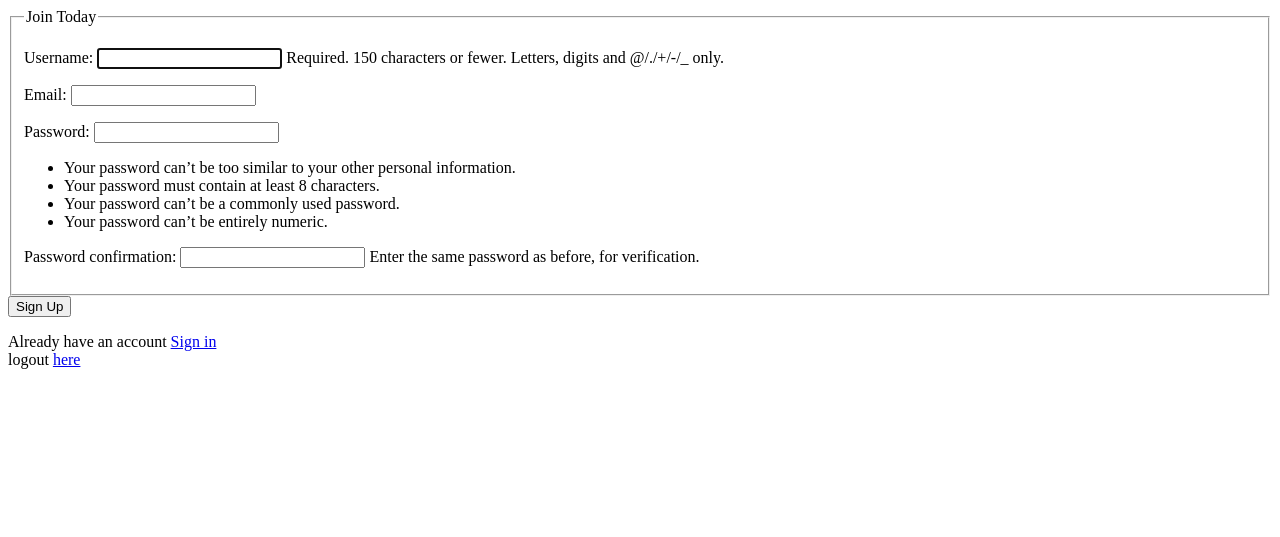
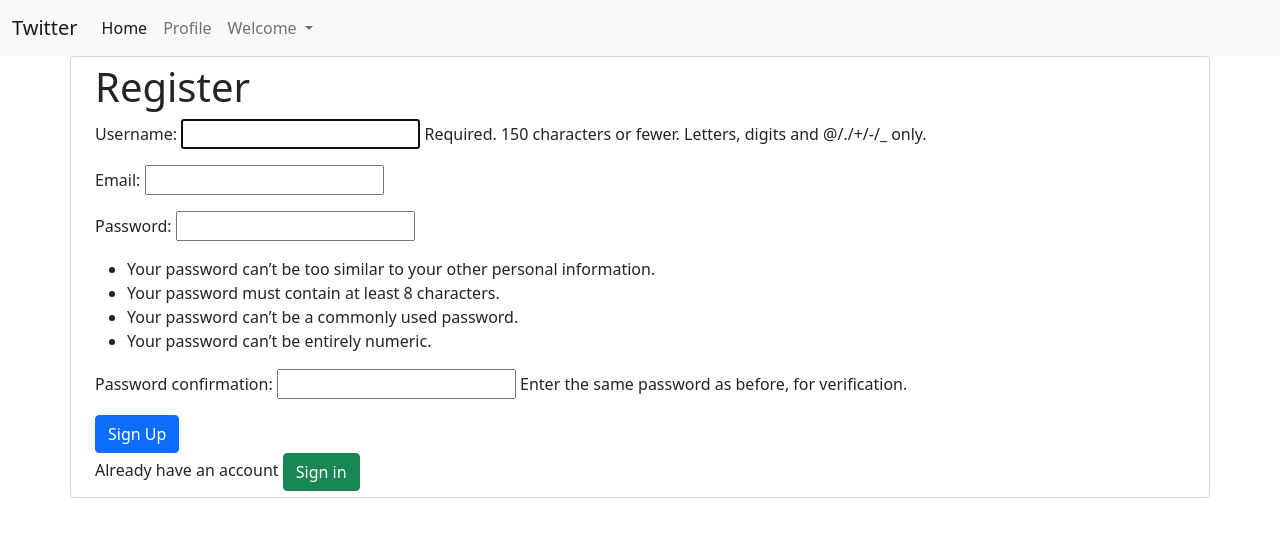
Before and after one commit to Manjeetkapil/Twitter-Clone, a Django app: page /register/ in a window 1280 px wide. Shown: the top 537 px of the page. Run offline with Django 3.2, Linux system fonts and the light colour scheme.

```diff
--- a/authenticate/templates/authenticate/logout.html
+++ b/authenticate/templates/authenticate/logout.html
@@ -1,4 +1,4 @@
-please fuck of
+{% extends "base.html" %} {% block content %}
 <div>
   {% if messages %} {% for message in messages %}
   <div>{{message}}</div>
@@ -9,4 +9,4 @@ please fuck of
   <div>Excuse me brother how are you</div>
   {% endif %}
 </div>
-Login again <a href="{% url 'login'%}">here</a>
+Login again <a href="{% url 'login'%}">here</a> {% endblock content %}
--- a/authenticate/templates/authenticate/register.html
+++ b/authenticate/templates/authenticate/register.html
@@ -1,24 +1,20 @@
+{% extends "base.html" %} {% block content %}
 <div>
   {% if messages %} {% for message in messages %}
   <div>{{message}}</div>
   {% endfor %} {% endif %}
 </div>
-<div class="something">
-  <form method="POST">
-    {% csrf_token %}
-    <fieldset class="df">
-      <legend>Join Today</legend>
-      {{form.as_p}}
-    </fieldset>
-    <div>
-      <button>Sign Up</button>
-    </div>
-  </form>
-  <div>Already have an account <a href="{% url 'login' %}">Sign in</a></div>
+<div class="container form-group form-control">
+  <div class="container">
+    <h1>Register</h1>
+    <form method="POST">
+      {% csrf_token %} {{form.as_p}}
+      <div>
+        <button class="btn btn-primary">Sign Up</button>
+      </div>
+    </form>
+    Already have an account
+    <a class="btn btn-success" href="{% url 'login' %}">Sign in</a>
+  </div>
 </div>
-<div>logout <a href="{% url 'logout' %}">here</a></div>
-<div>
-  {% if user.is_authenticated %}
-  <div>Excuse me brother how are you {{user}}</div>
-  {% endif %}
-</div>
+{% endblock content %}
--- a/authenticate/views.py
+++ b/authenticate/views.py
@@ -15,6 +15,7 @@ def register(request):
             return redirect('login')
     else:
         form = UserRegisterForm()
+    print(form)
     return render(request, 'authenticate/register.html', {'form': form})
 
 # second way without loginview
--- a/templates/base.html
+++ b/templates/base.html
@@ -23,7 +23,7 @@
     ></script>
     <nav class="navbar navbar-expand-lg navbar-light bg-light">
       <div class="container-fluid">
-        <a class="navbar-brand" href="#">Twitter</a>
+        <a class="navbar-brand" href="{%url 'home'%}">Twitter</a>
         <button
           class="navbar-toggler"
           type="button"
@@ -38,10 +38,15 @@
         <div class="collapse navbar-collapse" id="navbarSupportedContent">
           <ul class="navbar-nav me-auto mb-2 mb-lg-0">
             <li class="nav-item">
-              <a class="nav-link active" aria-current="page" href="#">Home</a>
+              <a
+                class="nav-link active"
+                aria-current="page"
+                href="{%url 'home'%}"
+                >Home</a
+              >
             </li>
             <li class="nav-item">
-              <a class="nav-link" href="#">Link</a>
+              <a class="nav-link" href="{%url 'viewprofile' user%}">Profile</a>
             </li>
             <li class="nav-item dropdown">
               <a
@@ -52,25 +57,23 @@
                 data-bs-toggle="dropdown"
                 aria-expanded="false"
               >
-                Dropdown
+                Welcome
               </a>
               <ul class="dropdown-menu" aria-labelledby="navbarDropdown">
-                <li><a class="dropdown-item" href="#">Action</a></li>
-                <li><a class="dropdown-item" href="#">Another action</a></li>
+                <li>
+                  <a class="dropdown-item" href="{%url 'login'%}">Login</a>
+                </li>
                 <li><hr class="dropdown-divider" /></li>
                 <li>
-                  <a class="dropdown-item" href="#">Something else here</a>
+                  <a class="dropdown-item" href="{%url 'logout'%}">Logout</a>
+                </li>
+                <li><hr class="dropdown-divider" /></li>
+                <li>
+                  <a class="dropdown-item" href="{%url 'register'%}"
+                    >Register</a
+                  >
                 </li>
               </ul>
-            </li>
-            <li class="nav-item">
-              <a
-                class="nav-link disabled"
-                href="#"
-                tabindex="-1"
-                aria-disabled="true"
-                >Disabled</a
-              >
             </li>
           </ul>
         </div>
--- a/tweets/templates/tweets/particular.html
+++ b/tweets/templates/tweets/particular.html
@@ -1,6 +1,5 @@
+{% extends "base.html" %} {% block content %}
 <h1>Welcome {{user}}</h1>
-<a href="{%url 'logout'%}">Logout</a> <br />
-<a href="{%url 'viewprofile' user%}">Profile</a> <br>
 <a href="{%url 'mytweets' user%}">Tweets</a>
 <fieldset style="background-color: beige;" class="mt-3">
       <legend><a href="">{{content.tweeter}}</a></legend>
@@ -182,3 +181,4 @@
     </fieldset>
         {%endfor%}
     </fieldset>
+    {% endblock content %}
```
Also changed, not shown: authenticate/templates/authenticate/login.html (+16 -4 lines), tweets/views.py (+8 -3 lines), db.sqlite3.
